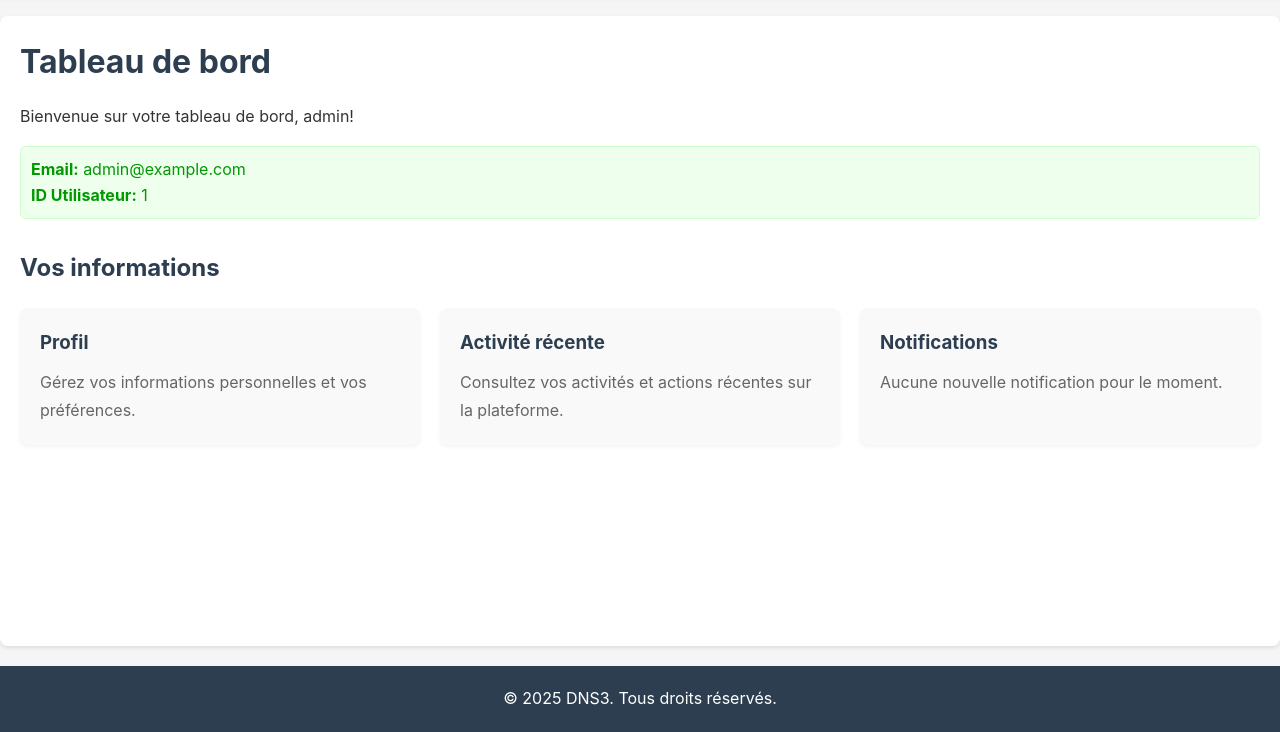
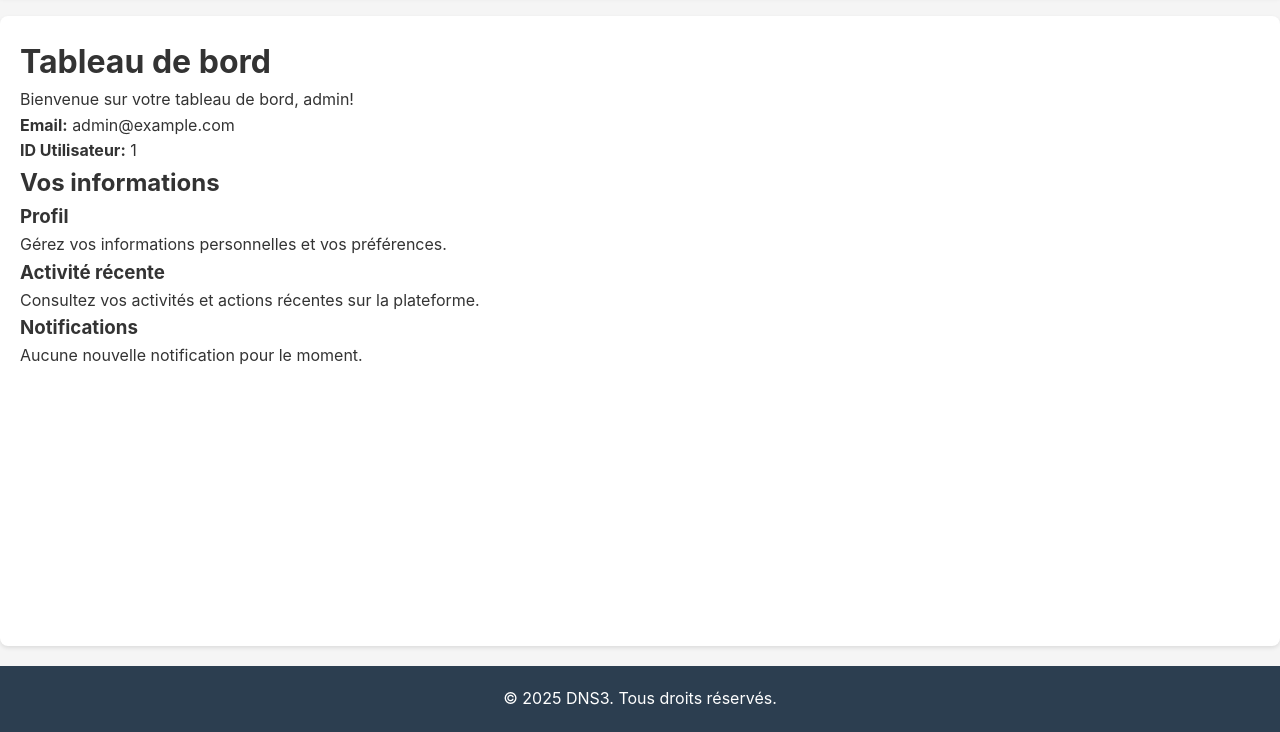
Before and after one commit to guittou/dns3, a PHP site: page /dashboard.php in a window 1280 px wide. Shown: the part 74-806 px from the top of the page. Run offline with PHP 8.4, Linux system fonts and the light colour scheme; a user stored in the database is signed in.

Commit message:
Refactor CSS variables and clean up styles
Updated default color variables and removed unused styles for the login page and content sections.

```diff
--- a/assets/css/style.css
+++ b/assets/css/style.css
@@ -1,10 +1,10 @@
 /* Global Styles */
 :root{
-    /* Couleurs par défaut — remplace ces valeurs pour correspondre aux couleurs exactes du logo si nécessaire */
+    /* Remplace ces valeurs par les couleurs exactes extraites du logo si tu veux un rendu précis */
     --brand-color: #2c3e50;       /* couleur principale du bandeau et du footer */
     --brand-dark: #34495e;        /* couleur foncée pour hover / active */
-    --accent: #3498db;            /* couleur accent (bouton connexion) */
-    --accent-dark: #2980b9;       /* accent au survol */
+    --accent: #3498db;            /* couleur accent (bouton connexion / bordure active) */
+    --accent-dark: #2980b9;
     --danger: #e74c3c;
     --danger-dark: #c0392b;
     --text-on-brand: #ffffff;
@@ -189,105 +189,4 @@ body {
     padding: 0 20px;
 }
 
-/* Login Page Styles */
-.login-container {
-    max-width: 400px;
-    margin: 50px auto;
-    padding: 30px;
-    background-color: white;
-    border-radius: 8px;
-    box-shadow: 0 2px 10px rgba(0, 0, 0, 0.1);
-}
-
-.login-container h1 {
-    margin-bottom: 20px;
-}
-
-.error-message {
-    background-color: #fee;
-    color: #c00;
-    padding: 10px;
-    border-radius: 5px;
-    margin-bottom: 20px;
-    border: 1px solid #fcc;
-}
-
-.success-message {
-    background-color: #efe;
-    color: #090;
-    padding: 10px;
-    border-radius: 5px;
-    margin-bottom: 20px;
-    border: 1px solid #cfc;
-}
-
-/* Content Sections */
-.content-section {
-    margin-bottom: 30px;
-}
-
-.content-section h1,
-.content-section h2 {
-    color: #2c3e50;
-    margin-bottom: 15px;
-}
-
-.content-section p {
-    margin-bottom: 15px;
-    line-height: 1.8;
-}
-
-/* Card Layout */
-.card-grid {
-    display: grid;
-    grid-template-columns: repeat(auto-fill, minmax(300px, 1fr));
-    gap: 20px;
-    margin-top: 20px;
-}
-
-.card {
-    background-color: #f9f9f9;
-    padding: 20px;
-    border-radius: 8px;
-    box-shadow: 0 2px 4px rgba(0, 0, 0, 0.05);
-    transition: transform 0.3s ease, box-shadow 0.3s ease;
-}
-
-.card:hover {
-    transform: translateY(-5px);
-    box-shadow: 0 4px 8px rgba(0, 0, 0, 0.1);
-}
-
-.card h3 {
-    color: #2c3e50;
-    margin-bottom: 10px;
-}
-
-.card p {
-    color: #666;
-    margin-bottom: 0;
-}
-
-/* Responsive Design */
-@media (max-width: 768px) {
-    body {
-        padding-top: 120px;
-    }
-
-    .header-container {
-        flex-wrap: wrap;
-        height: auto;
-        padding: 10px;
-    }
-
-    .header-left {
-        width: 100%;
-        justify-content: center;
-        margin-bottom: 10px;
-    }
-
-    .header-nav {
-        width: 100%;
-        order: 3;
-    }
-}
+/* (Le reste du fichier reste inchangé) */
```
